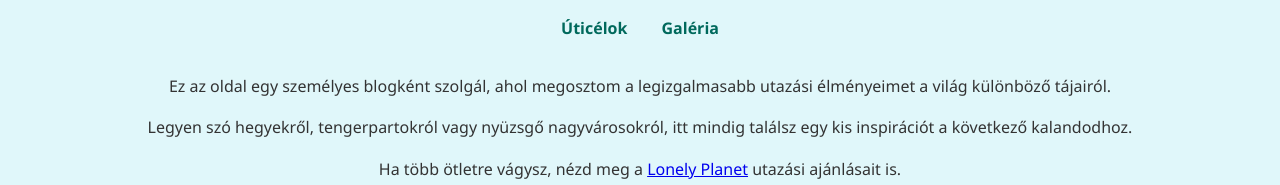
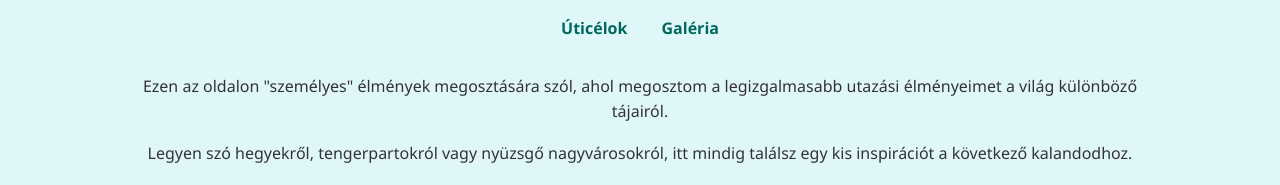
Before and after one commit to ForroAnyukakAKozelben/FinalWeb, a plain HTML site: page index.html in a window 1280 px wide. Shown: the top 185 px of the page. Drawn offline with Linux system fonts and the light colour scheme.

Commit message:
Update index.html

```diff
--- a/index.html
+++ b/index.html
@@ -130,7 +130,7 @@
 
   <div class="container">
     <div class="intro">
-      <p>Ez az oldal egy személyes blogként szolgál, ahol megosztom a legizgalmasabb utazási élményeimet a világ különböző tájairól.</p>
+      <p>Ezen az oldalon "személyes" élmények megosztására szól, ahol megosztom a legizgalmasabb utazási élményeimet a világ különböző tájairól.</p>
       <p>Legyen szó hegyekről, tengerpartokról vagy nyüzsgő nagyvárosokról, itt mindig találsz egy kis inspirációt a következő kalandodhoz.</p>
       <p>Ha több ötletre vágysz, nézd meg a <a href="https://www.lonelyplanet.com/" target="_blank">Lonely Planet</a> utazási ajánlásait is.</p>
     </div>
```
